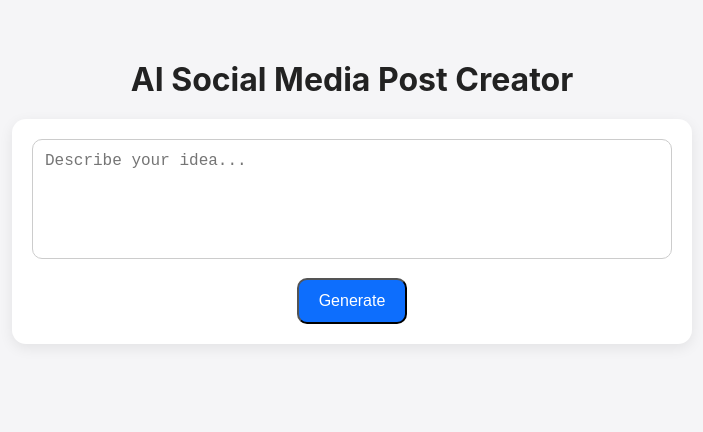
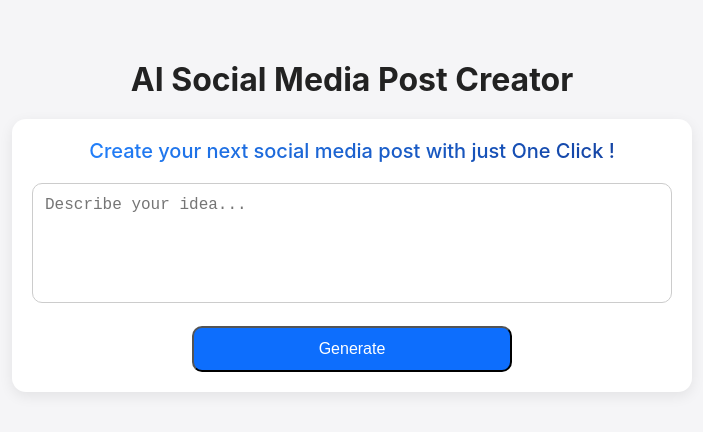
Before and after one commit to MananBagadi100/Robo-frontend, a React app: page / in a window 1280 px wide. Shown: the top 432 px of the page, without its empty margins (288-991 px from the left). Built offline with nearby package versions, Linux system fonts and the light colour scheme; the HTML template or start-up script is replaced by a standard one.

Commit message:
Added basic transitions to the Call to Action button  a subheading catchy line to increase user conversion

```diff
--- a/package.json
+++ b/package.json
@@ -11,6 +11,7 @@
   },
   "dependencies": {
     "axios": "^1.13.2",
+    "motion": "^12.23.26",
     "react": "^19.2.0",
     "react-dom": "^19.2.0"
   },
--- a/src/App.css
+++ b/src/App.css
@@ -29,11 +29,32 @@ html, body {
 
 /* card */
 .card {
+    display: flex;
+    flex-direction: column;
     background: #ffffff;
     padding: 20px;
     border-radius: 14px;
     box-shadow: 0 4px 14px rgba(0, 0, 0, 0.08);
     margin-bottom: 30px;
+    gap: 8px;
+}
+
+.subheading-text-wrapper {
+  display: flex;
+  width: 100%;
+  font-size: 20px;
+  justify-content: center;
+  align-items: center;
+  margin-bottom: 12px;
+  box-sizing: border-box;
+}
+
+.subheading-text {
+    background: linear-gradient(135deg, #2280fb, #1443a2);
+    background-clip: text;             /* Firefox */
+    -webkit-background-clip: text;     /* Chrome, Safari */
+    -webkit-text-fill-color: transparent;
+    font-weight: 500;
 }
 
 .prompt-input {
@@ -52,18 +73,29 @@ html, body {
     border-color: #0d6efd;
 }
 
-/* ----- BUTTON ----- */
+/* To submit details to backend */
+.generate-btn-wrapper {
+  display: flex;
+  width: 100%;
+  align-items: center;
+  justify-content: center;
+  box-sizing: border-box;
+}
 .generate-btn {
+  display: flex;
     background: #0d6efd;
     color: white;
     padding: 12px 20px;
     font-size: 16px;
     border-radius: 10px;
     transition: 0.2s;
+    align-items: center;
+    justify-content: center;
+    width: 50%;
 }
 
 .generate-btn:hover {
-    background: #0b5ed7;
+    background: #0c59cd;
 }
 
 .generate-btn:disabled {
--- a/src/App.jsx
+++ b/src/App.jsx
@@ -1,6 +1,8 @@
 import { useState } from "react";
 import "./App.css";
 import { generatePost } from "./utils/api";
+import * as motion from "motion/react-client"
+import { scale } from "motion";
 
 function App() {
     const [prompt, setPrompt] = useState("");
@@ -28,6 +30,9 @@ function App() {
             <h1 className="app-title">AI Social Media Post Creator</h1>
 
             <div className="card">
+                <div className="subheading-text-wrapper">
+                  <span className="subheading-text">Create your next social media post with just One Click !</span>
+                </div>
                 <textarea
                     className="prompt-input"
                     placeholder="Describe your idea..."
@@ -35,13 +40,18 @@ function App() {
                     onChange={(e) => setPrompt(e.target.value)}
                 />
 
-                <button
-                    className="generate-btn"
-                    onClick={handleGenerate}
-                    disabled={loading}
-                >
-                    {loading ? "Generating..." : "Generate"}
-                </button>
+                <div className="generate-btn-wrapper">
+                  <motion.button
+                      whileHover={{scale:1.1}}
+                      whileTap={{scale:0.8}}
+                      transition={{duration:0.2,ease:"easeOut"}}
+                      className="generate-btn"
+                      onClick={handleGenerate}
+                      disabled={loading}
+                  >
+                      {loading ? "Generating..." : "Generate"}
+                  </motion.button>
+                </div>
             </div>
 
             {result && (
```
Also changed, not shown: 1 other file (tests, documents, lock files or other folders).
